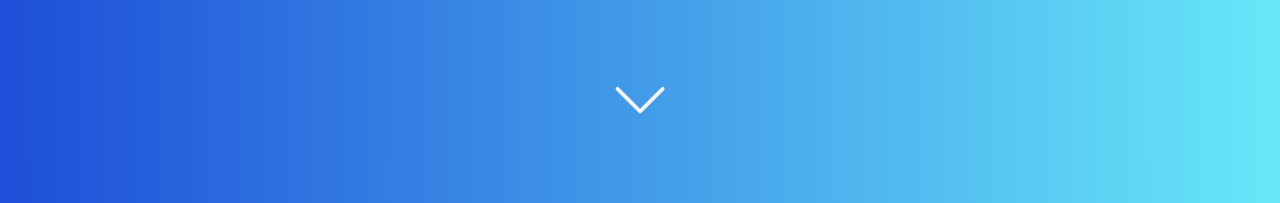
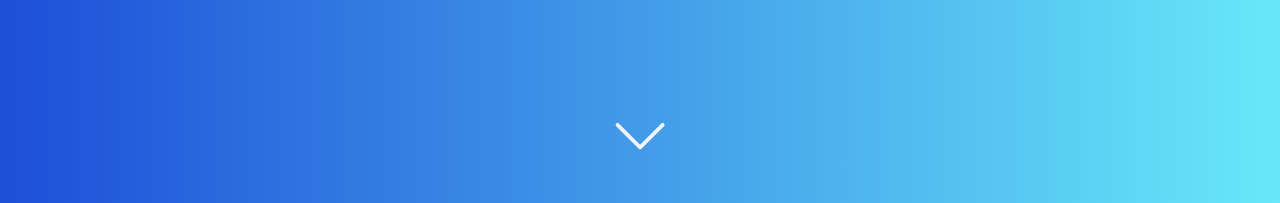
Before and after one commit to benjaminkitson/bk-home, a Next.js app: page / in a window 1280 px wide. Shown: the part 597-800 px from the top of the page. Built offline with nearby package versions, Linux system fonts and the light colour scheme.

Commit message:
type fix, ui tweak

```diff
--- a/src/app/(home)/components/TopSection.tsx
+++ b/src/app/(home)/components/TopSection.tsx
@@ -48,7 +48,7 @@ export const TopSection: React.FC<SectionProps> = ({ scrollRefs }) => {
           </div>
         </div>
       </div>
-      <div className="h-1/6">
+      <div className="flex h-1/6 items-center justify-center">
         <DownLink portfolioScrollRef={scrollRefs.portfolioScrollRef} />
       </div>
     </div>
```
Also changed, not shown: src/app/(home)/components/DownLink.tsx (+6 -2 lines).
